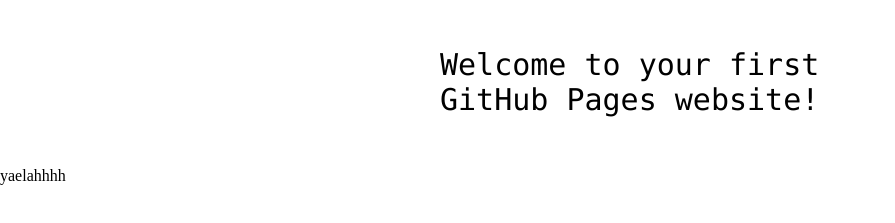
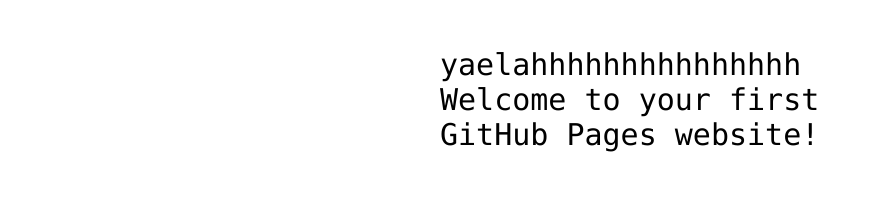
Before and after one commit to sikudaa/sikudaa.github.io, a plain HTML site: page index.html in a window 1280 px wide. Shown: the part 341-564 px from the top of the page, without its empty margins (0-895 px from the left). Drawn offline with Linux system fonts and the light colour scheme.

Commit message:
Update index.html

```diff
--- a/index.html
+++ b/index.html
@@ -12,9 +12,9 @@
 <img src="https://octodex.github.com/images/daftpunktocat-thomas.gif" id="octocat" alt="octocat-gif" />
 
 <!-- Change this code here by copy and pasting your template on line 15 -->
-<p>Welcome to your first GitHub Pages website!</p>
+<p>yaelahhhhhhhhhhhhhhh Welcome to your first GitHub Pages website!</p>
 
-  yaelahhhh
+
 
 </body>
 </html>
```
